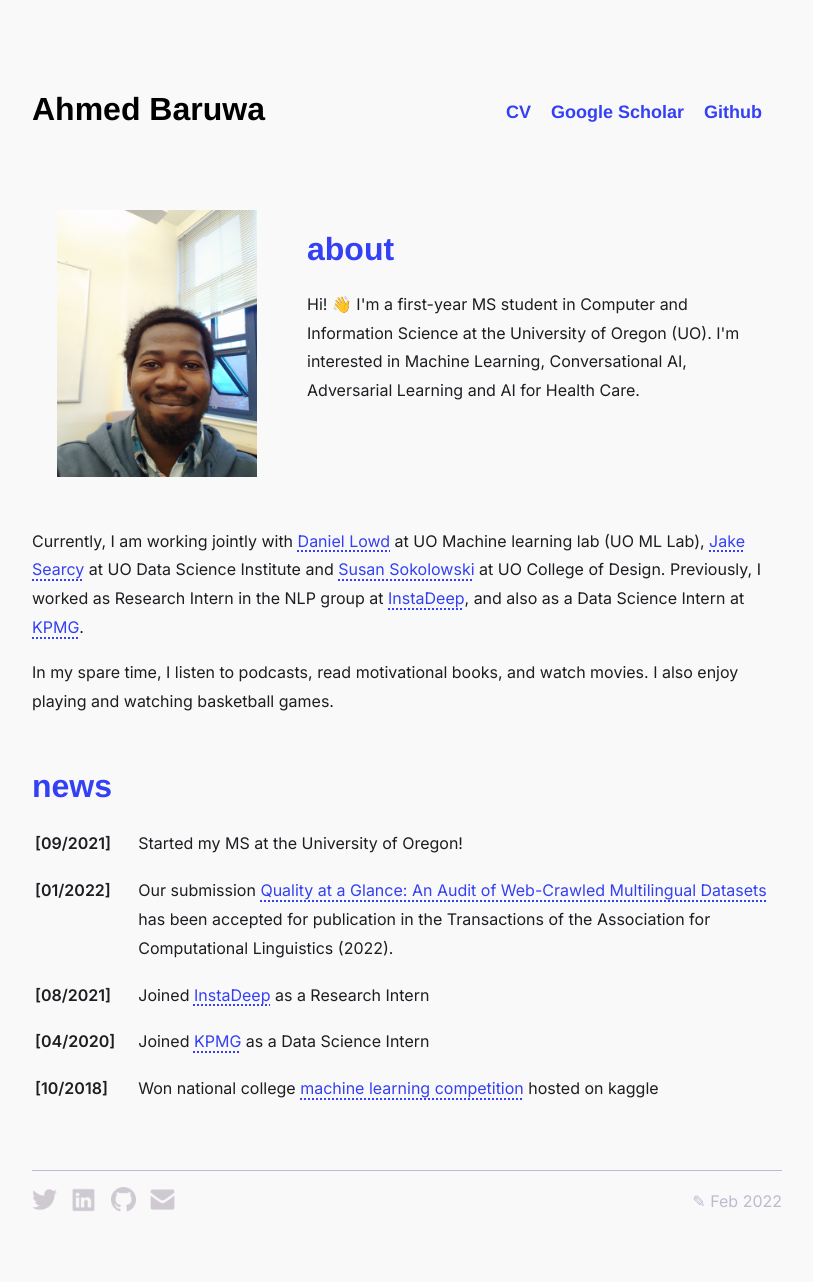
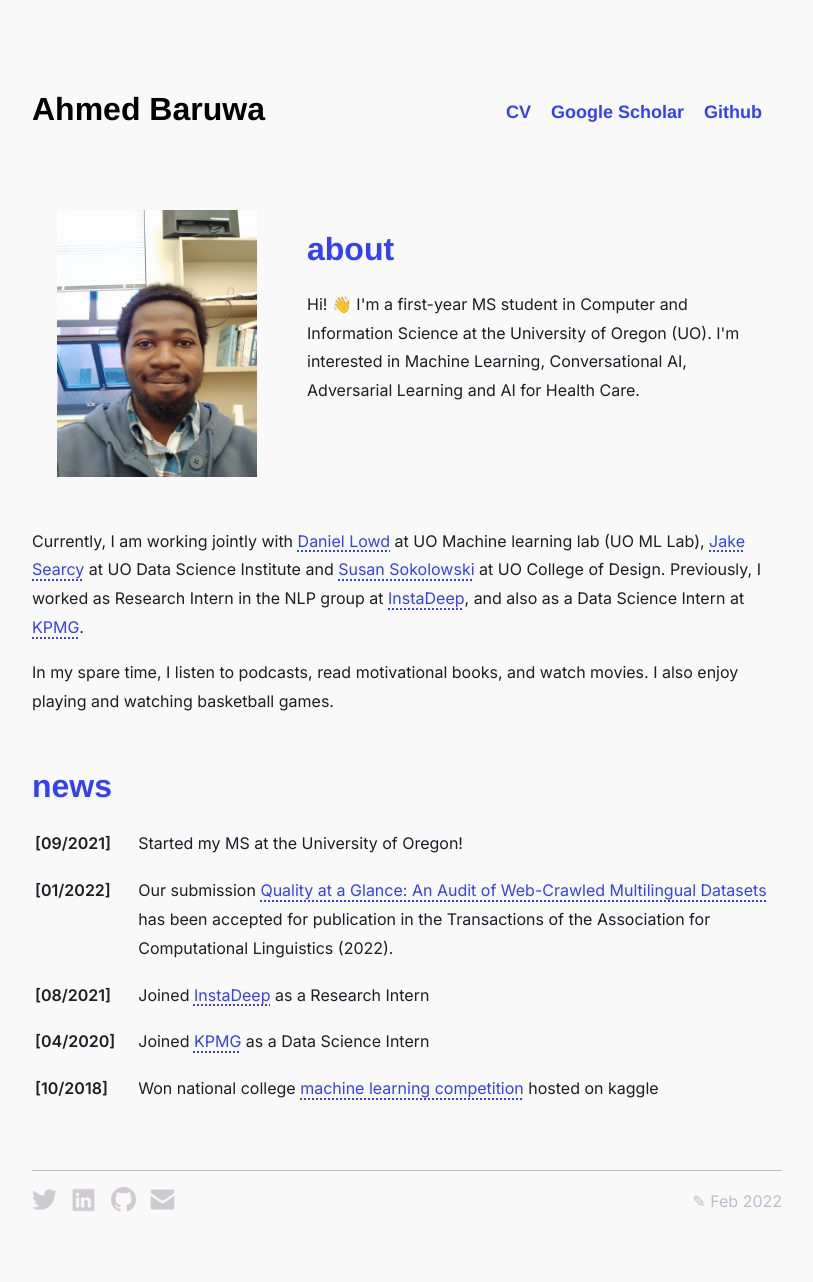
Before and after one commit to aobaruwa/aobaruwa.github.io, a Jekyll site: the page built from index.html, in a window 1280 px wide. Shown: the whole page, without its empty margins (233-1046 px from the left). Built offline with Jekyll 4.4.1, drawn with Linux system fonts in a browser that asks for light colours; some web fonts are replaced.

Commit message:
Update index.html

```diff
--- a/index.html
+++ b/index.html
@@ -7,7 +7,7 @@
 <div class="about-wide">
 	<div class="about-cols">
 		<div class="about-img">
-			<img src="imgs/profile_____.jpg" width="100%" alt="profile pic" title="Yellowstone 2018">
+			<img src="imgs/profile.jpg" width="100%" alt="profile pic" title="Yellowstone 2018">
 		</div>
 		<div class="about-desc">
 			<h1>about</h1>
@@ -18,7 +18,7 @@
 </div>
 <div class="about-thin">
 	<div class="about-row">
-		<center><img src="imgs/profile_____.jpg" width="50%" alt="profile pic" title="Yellowstone 2018"></center>
+		<center><img src="imgs/profile.jpg" width="50%" alt="profile pic" title="Yellowstone 2018"></center>
 		<h1>about</h1>
 		<p>Hi! 👋 I'm a first-year MS student in Computer and Information Science at the University of Oregon (UO). I'm interested in Machine Learning, Conversational AI, Adversarial Learning and AI for Health Care.
 		</p>
```
